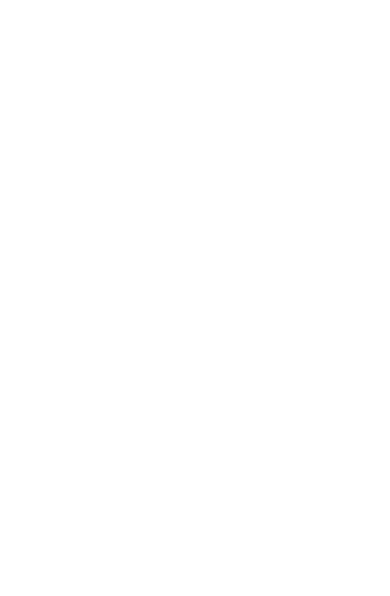
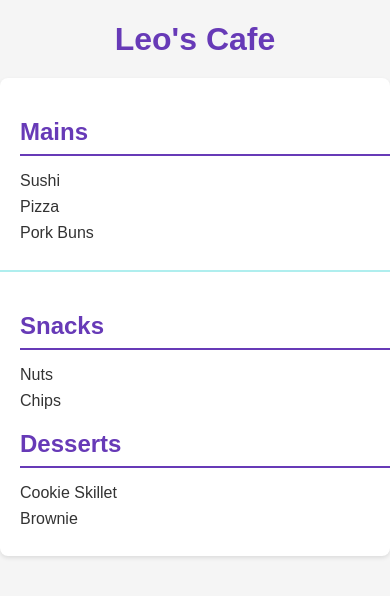
Before and after one commit to lnecheles/mymenu, a plain HTML site: page index.html in a window 390 px wide. Drawn offline with Linux system fonts and the light colour scheme.

Commit message:
Add Responsive Menu

```diff
--- a/index.html
+++ b/index.html
@@ -2,9 +2,32 @@
 <html lang="en">
   <head>
     <meta charset="utf-8">
-    <title></title>
+    <title>Leo's Cafe Menu</title>
     <link rel="stylesheet" href="style.css">
   </head>
   <body>
+    <h1>Leo's Cafe</h1>
+    <div id="container">
+      <div id="main">
+        <h2 class="purple">Mains</h2>
+        <ul>
+          <li>Sushi</li>
+          <li>Pizza</li>
+          <li>Pork Buns</li>
+        </ul>
+      </div>
+      <div id="sidebar">
+        <h2 class="purple">Snacks</h2>
+        <ul>
+          <li>Nuts</li>
+          <li>Chips</li>
+        </ul>
+        <h2 class="purple">Desserts</h2>
+        <ul>
+          <li>Cookie Skillet</li>
+          <li>Brownie</li>
+        </ul>
+      </div>
+    </div>
   </body>
 </html>
--- a/style.css
+++ b/style.css
@@ -0,0 +1,68 @@
+body {
+    font-family: 'Arial', sans-serif;
+    background-color: #f5f5f5;
+    margin: 0;
+    padding: 0;
+  }
+
+  h1 {
+    text-align: center;
+    color: #673ab7;
+    margin-bottom: 20px;
+  }
+
+  #container {
+    max-width: 1200px;
+    margin: 0 auto;
+    display: flex;
+    justify-content: space-between;
+    background-color: #fff;
+    box-shadow: 0 2px 4px rgba(0, 0, 0, 0.1);
+    border-radius: 8px;
+    overflow: hidden;
+  }
+
+  #main {
+    flex: 1;
+    padding: 20px;
+    border-right: 2px solid paleturquoise;
+  }
+
+  #sidebar {
+    flex-basis: 30%;
+    padding: 20px;
+  }
+
+  h2.purple {
+    color: #673ab7;
+    border-bottom: 2px solid #673ab7;
+    padding-bottom: 8px;
+    margin-bottom: 16px;
+  }
+
+  ul {
+    list-style: none;
+    padding: 0;
+    margin: 0;
+  }
+
+  li {
+    margin-bottom: 8px;
+    color: #333;
+  }
+
+  @media (max-width: 600px) {
+    #container {
+      flex-direction: column;
+    }
+
+    #main,
+    #sidebar {
+      width: 100%;
+    }
+
+    #main {
+      border-right: none;
+      border-bottom: 2px solid paleturquoise;
+    }
+  }
```
